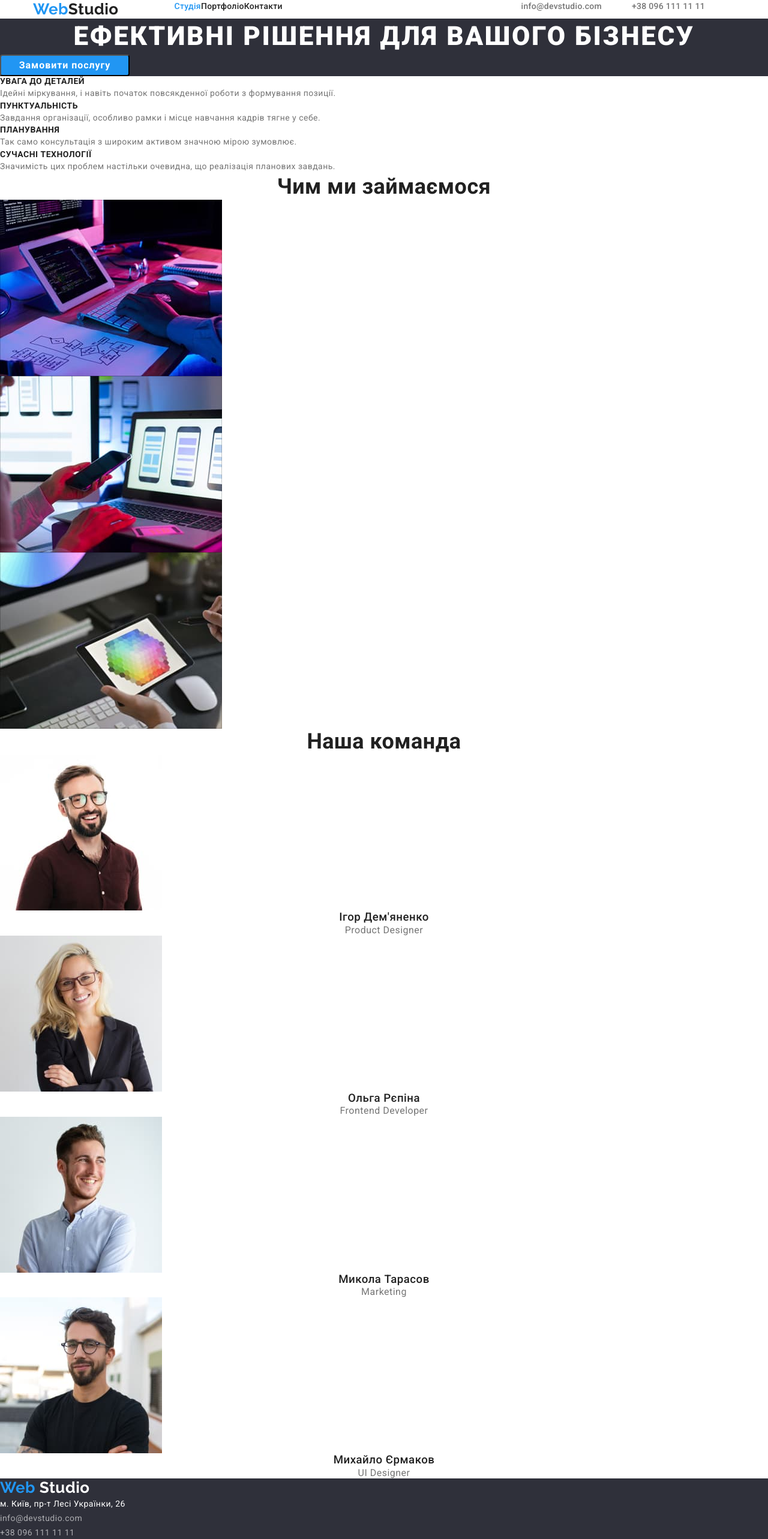
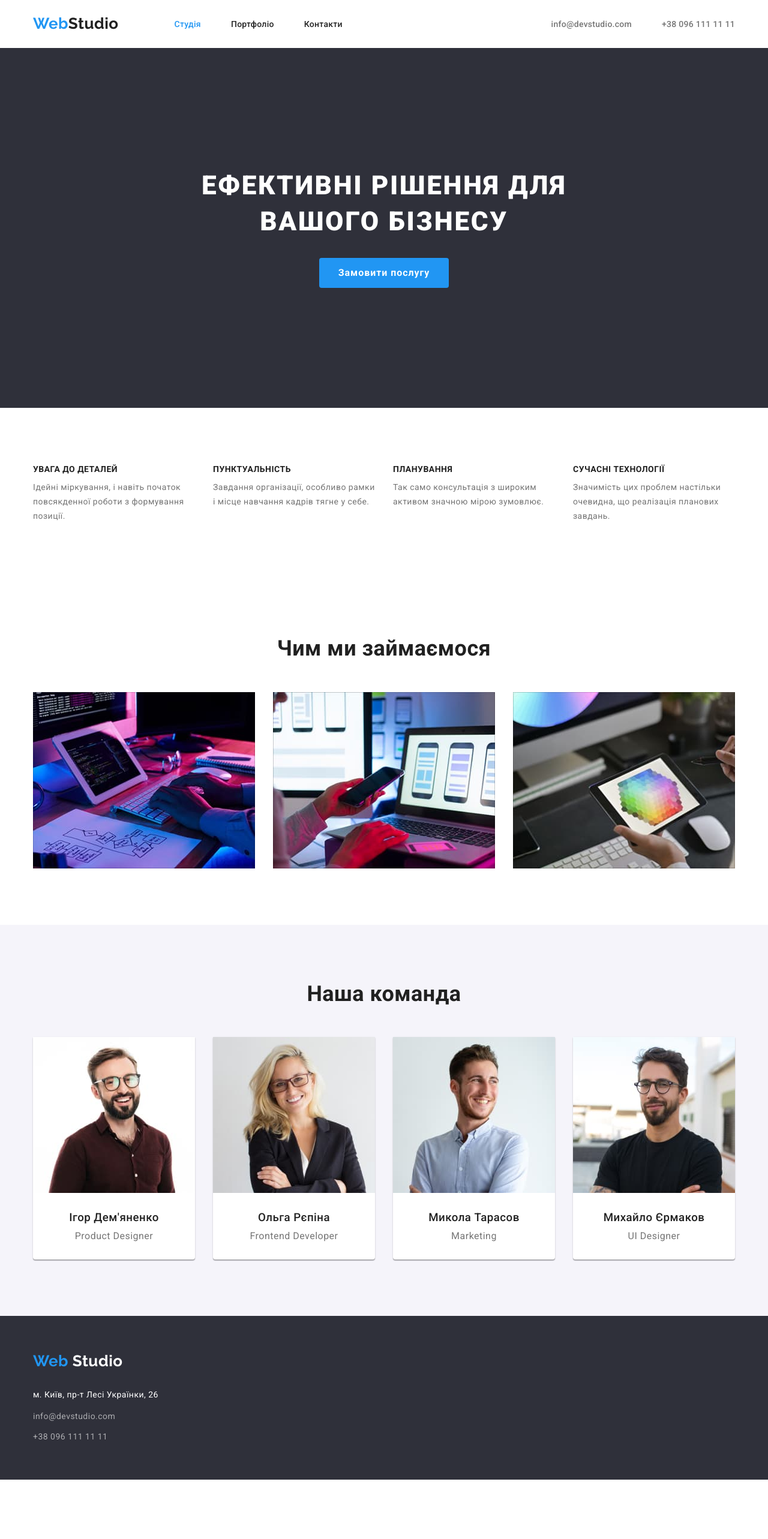
Before and after one commit to Oleksandr-dev-prog/goit-markup-hw-03, a plain HTML site: page index.html in a window 1280 px wide. Shown: the whole page at 60% size. After the commit the page ends 2467 px from the top, so only its background shows below. Drawn offline with nearby package versions, Linux system fonts and the light colour scheme.

Commit message:
fist finish thirth work

```diff
--- a/css/styles.css
+++ b/css/styles.css
@@ -74,8 +74,26 @@ font-weight: 400;
   margin: 0 auto;
 }
 
+.header{
+    padding:24px 0 25px;
+}
+
+.header-portfolio{
+    border-width:1px;
+    border-color:#ECECEC;
+    border-style:solid;
+}
+
+.header-container {
+    display: flex;
+    align-items: center;
+}
+
+.header .logo-link {
+    margin-right: 93px;
+}
+
 .logo-link {
-margin-right:93px;
 
     color:inherit;
     font-family: var(--second-family);
@@ -88,13 +106,15 @@ margin-right:93px;
 }
 
 
-.nav-list,.header-container {
+.nav-list{
     display:flex;
+    gap: 50px;
 }
 
-.contact-list{
+.header-list{
     display: flex;
     margin-left: auto;
+   gap: 50px;
 }
 
 .nav-link{font-size: 14px;
@@ -107,9 +127,7 @@ color: var(--color-text-main);
     color: var(--color-accent);
 }
 
-.nav-list:not(last-child),.header-contact:not(las-child){
-    margin-right: 50px;
-}
+
 
 .header-contact {
     font-size: 14px;
@@ -129,11 +147,24 @@ color: var(--color-text-main);
 
 .hero{
     background-color: #2F303A;
+    padding-top: 200px;
+    padding-bottom: 200px;
 
+
+
+}
+.hero .container{
+    display: flex;
+    flex-direction: column;
+    align-items: center;
 
 }
 
 .hero-title{
+    max-width: 696px;
+    margin-bottom: 30px;
+
+
 font-size: 44px;
     font-weight: 900;
     line-height:1.36;
@@ -144,8 +175,11 @@ font-size: 44px;
 }
 
 .hero-button{
+
     min-width: 216px;
+    padding: 10px 32px;
     border-radius: 4px;
+    border-width: 0;
 
     text-align: center;
     letter-spacing: var(--ls-wide);
@@ -159,12 +193,17 @@ font-size: 44px;
     cursor:pointer;
 }
 
+.feature, .services, .team, .portfolio {
+    padding-top: 94px;
+    padding-bottom: 94px;
+}
+
 .visually-hidden {
     position: absolute;
     width: 1px;
     height: 1px;
     margin: -1px;
-    border: 0;
+    border: none;
     padding: 0;
 
     white-space: nowrap;
@@ -173,7 +212,18 @@ font-size: 44px;
     overflow: hidden;
 }
 
+.feature-list{
+display: flex;
+gap:30px;
+}
+
+.feature-item{
+    flex-basis:calc((100% - 3*30px)/4)
+}
+
 .feature-title {
+margin-bottom: 10px;
+
     font-size: 14px;
     font-weight: 700;
 }
@@ -184,14 +234,43 @@ font-size: 44px;
     line-height: 1.71;
 }
 
+.services .section-title {
+    margin-bottom: 50px;
+}
+
+.services-list, .team-list{
+    display: flex;
+    gap: 30px;
+}
+
 .section-title {
+margin-bottom: 50px;
+
 font-size: 36px;
  font-weight: 700;
  text-align: center;
 }
 
+.team{
+    background: var(--color-bg-secondary);
+}
+
+.team-info {
+    padding-top: 30px;
+    padding-bottom: 30px;
+}
+
+.team-item {
+    border-radius: 0 0 4px 4px;
+
+    background-color: var(--color-bg-primary);
+    box-shadow: 0 2px 1px 0 rgba(0, 0, 0, 0.2), 0 1px 1px 0 rgba(0, 0, 0, 0.14), 0 1px 3px 0 rgba(0, 0, 0, 0.12);
+
+}
 
 .team-title{
+margin-bottom: 10px;
+
 font-weight: 500;
 text-align: center;
 
@@ -203,7 +282,15 @@ color: var(--color-text-secondary);
 }
 
 .footer {
+    padding-top: 60px;
+    padding-bottom: 60px;
+
     background-color: #2F303A;;
+}
+
+.footer .logo-link {
+    display: inline-block;
+    margin-bottom: 28px;
 }
 
 .logo-footer{
@@ -215,10 +302,19 @@ color: var(--color-text-secondary);
 }
 
 .contact-address{
+   margin-bottom: 12px;
+
     color: var(--color-bg-primary);
     font-size: 14px;
     line-height: 1.71;
 }
+
+.contact-items{
+    display: flex;
+    gap: 10px;
+    flex-direction: column;
+}
+
 .contact-link{
 color: rgba(255, 255, 255, 0.6);
 font-size: 14px;
@@ -229,7 +325,17 @@ font-size: 14px;
     color: var(--color-accent);
 }
 
+.filter-list{
+    display: flex;
+    gap:8px;
+    justify-content: center;
+    margin-bottom: 50px;
+
+}
+
 .filter-button{
+padding: 6px 22px;
+
 border-radius: 4px;
 cursor: pointer;
     line-height: 1.625;
@@ -243,7 +349,23 @@ cursor: pointer;
     color: var(--color-bg-primary);
 }
 
+.portfolio-list {
+    display: flex;
+    gap:30px;
+    flex-wrap: wrap;
+}
+
+.portfolio-info {
+    padding: 20px 24px;
+    border-bottom:  1px solid #eee;
+    border-left: 1px solid #eee;
+    border-right: 1px solid #eee;
+
+}
+
 .portfolio-title{
+    margin-bottom: 4px;
+
     font-weight: 700;
     font-size: 18px;
     line-height: 2;
--- a/index.html
+++ b/index.html
@@ -20,7 +20,7 @@
     <link rel="stylesheet" href="./css/styles.css" />
   </head>
   <body>
-    <header>
+    <header class="header">
       <div class="container header-container">
         <a href="./index.html" class="logo-link"> <span class="logo-accent">Web</span>Studio </a>
         <nav>
@@ -30,7 +30,7 @@
             <li><a href="" class="nav-link">Контакти</a></li>
           </ul>
         </nav>
-        <ul class="contact-list">
+        <ul class="header-list">
           <li>
             <a href="mailto:info@devstudio.com" class="header-contact">info@devstudio.com</a>
           </li>
@@ -42,43 +42,48 @@
     </header>
     <main>
       <section class="hero">
+        <div class="container">
           <h1 class="hero-title">Ефективні рішення для вашого бізнесу</h1>
           <button type="button" class="hero-button">Замовити послугу</button>
+        </div>
       </section>
-      <section>
+      <section class="feature">
+        <div class="container">
           <h2 class="visually-hidden">Наші переваги</h2>
-        <ul>
-          <li>
+          <ul class="feature-list">
+            <li class="feature-item">
               <h3 class="feature-title">УВАГА ДО ДЕТАЛЕЙ</h3>
               <p class="feature-text">
                 Ідейні міркування, і навіть початок повсякденної роботи з формування позиції.
               </p>
             </li>
-          <li>
+            <li class="feature-item">
               <h3 class="feature-title">ПУНКТУАЛЬНІСТЬ</h3>
               <p class="feature-text">
                 Завдання організації, особливо рамки і місце навчання кадрів тягне у себе.
               </p>
             </li>
-          <li>
+            <li class="feature-item">
               <h3 class="feature-title">ПЛАНУВАННЯ</h3>
               <p class="feature-text">
                 Так само консультація з широким активом значною мірою зумовлює.
               </p>
             </li>
-          <li>
+            <li class="feature-item">
               <h3 class="feature-title">СУЧАСНІ ТЕХНОЛОГІЇ</h3>
               <p class="feature-text">
                 Значимість цих проблем настільки очевидна, що реалізація планових завдань.
               </p>
             </li>
           </ul>
+        </div>
       </section>
 
-      <section>
+      <section class="services">
         <!-- services -->
+        <div class="container">
           <h2 class="section-title">Чим ми займаємося</h2>
-        <ul>
+          <ul class="services-list">
             <li>
               <img
                 src="./images/examples-of-work/box1.jpg"
@@ -104,60 +109,72 @@
               />
             </li>
           </ul>
+        </div>
       </section>
-      <section>
+      <section class="team">
+        <div class="container">
           <h2 class="section-title">Наша команда</h2>
-        <ul>
-          <li>
+          <ul class="team-list">
+            <li class="team-item">
               <img
                 src="./images/employees/img.jpg"
                 alt="Фото співробітника Ігор Дем'яненко"
                 width="270"
                 height="260"
               />
+              <div class="team-info">
                 <h3 class="team-title">Ігор Дем'яненко</h3>
                 <p class="team-text">Product Designer</p>
+              </div>
             </li>
-          <li>
+            <li class="team-item">
               <img
                 src="./images/employees/img-1.jpg"
                 alt="Фото співробітника Ольга Рєпіна"
                 width="270"
                 height="260"
               />
+              <div class="team-info">
                 <h3 class="team-title">Ольга Рєпіна</h3>
                 <p class="team-text">Frontend Developer</p>
+              </div>
             </li>
-          <li>
+            <li class="team-item">
               <img
                 src="./images/employees/img-2.jpg"
                 alt="Фото співробітника Микола Тарасов"
                 width="270"
                 height="260"
               />
+              <div class="team-info">
                 <h3 class="team-title">Микола Тарасов</h3>
                 <p class="team-text">Marketing</p>
+              </div>
             </li>
-          <li>
+            <li class="team-item">
               <img
                 src="./images/employees/img-3.jpg"
                 alt="Фото співробітника Михайло Єрмаков"
                 width="270"
                 height="260"
               />
+              <div class="team-info">
                 <h3 class="team-title">Михайло Єрмаков</h3>
                 <p class="team-text">UI Designer</p>
+              </div>
             </li>
           </ul>
+        </div>
       </section>
     </main>
     <footer class="footer">
+      <div class="container">
         <a href="./index.html" class="logo-link">
           <span class="logo-accent">Web</span> <span class="logo-footer">Studio</span>
         </a>
         <address class="contact">
           <p class="contact-address">м. Київ, пр-т Лесі Українки, 26</p>
-        <ul>
+          <ul class="contact-items">
             <li>
               <a href="mailto:info@devstudio.com" class="contact-link">info@devstudio.com</a>
             </li>
@@ -166,6 +183,7 @@
             </li>
           </ul>
         </address>
+      </div>
     </footer>
   </body>
 </html>
```
Also changed, not shown: portfolio.html (+32 -8 lines). Lines whose indentation alone changed are shown as unchanged.
